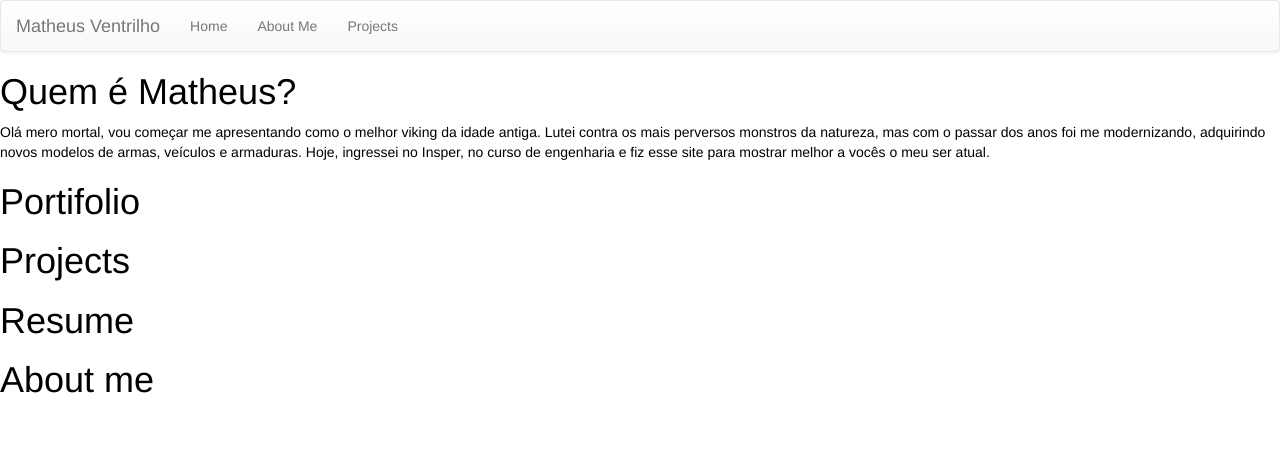
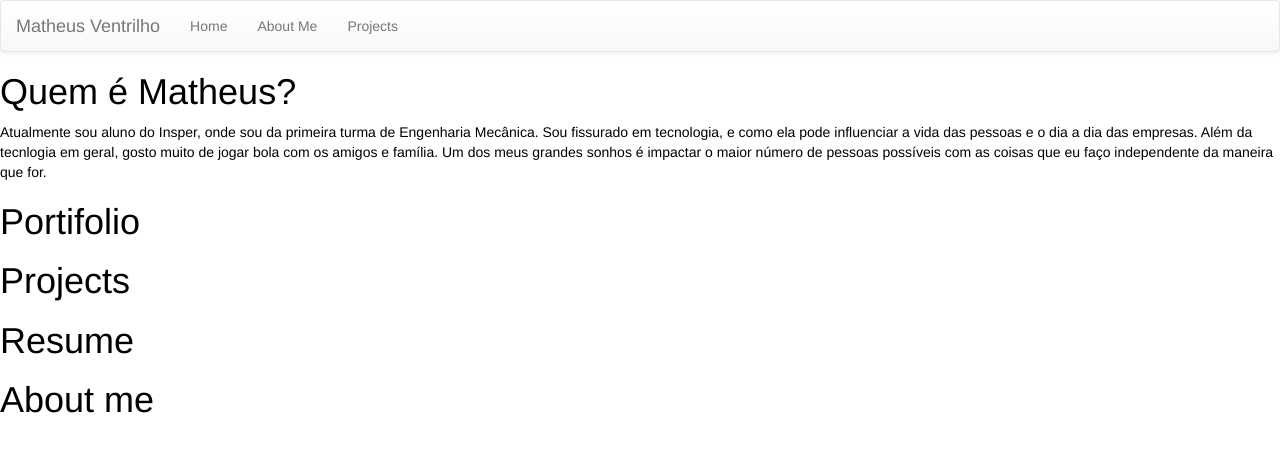
Before and after one commit to matheusventrilho/Personal_Website, a plain HTML site: page index.html in a window 1280 px wide. Drawn offline with nearby package versions, Linux system fonts and the light colour scheme.

Commit message:
Update index.html

```diff
--- a/index.html
+++ b/index.html
@@ -37,7 +37,10 @@
 
     <h1> Quem é Matheus?</h1>
 
-    <p>Olá mero mortal, vou começar me apresentando como o melhor viking da idade antiga. Lutei contra os mais perversos monstros da natureza, mas com o passar dos anos foi me modernizando, adquirindo novos modelos de armas, veículos e armaduras. Hoje, ingressei no Insper, no curso de engenharia e fiz esse site para mostrar melhor a vocês o meu ser atual. </p>
+    <p>Atualmente sou aluno do Insper, onde sou da primeira turma de Engenharia Mecânica.
+      Sou fissurado em tecnologia, e como ela pode influenciar a vida das pessoas e o dia a dia das empresas.
+      Além da tecnlogia em geral, gosto muito de jogar bola com os amigos e família.
+      Um dos meus grandes sonhos é impactar o maior número de pessoas possíveis com as coisas que eu faço independente da maneira que for. </p>
 
     <h1>Portifolio</h1>
 
```
